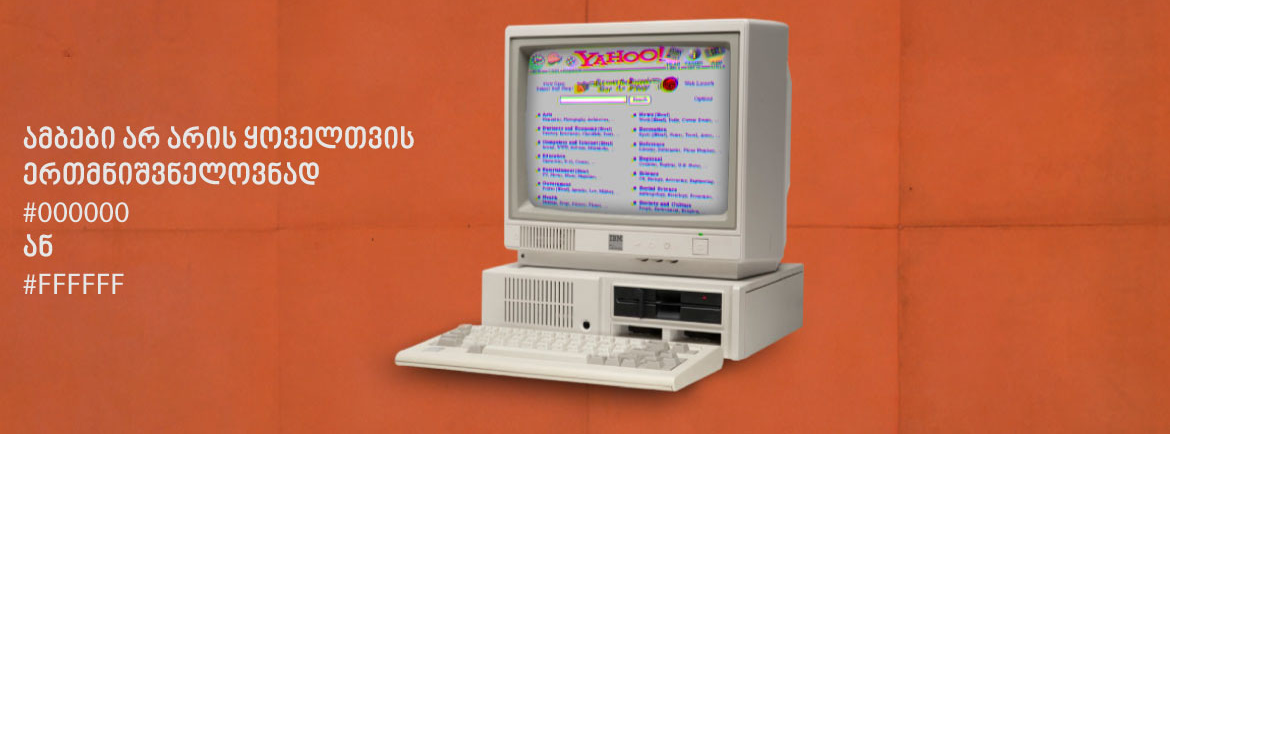
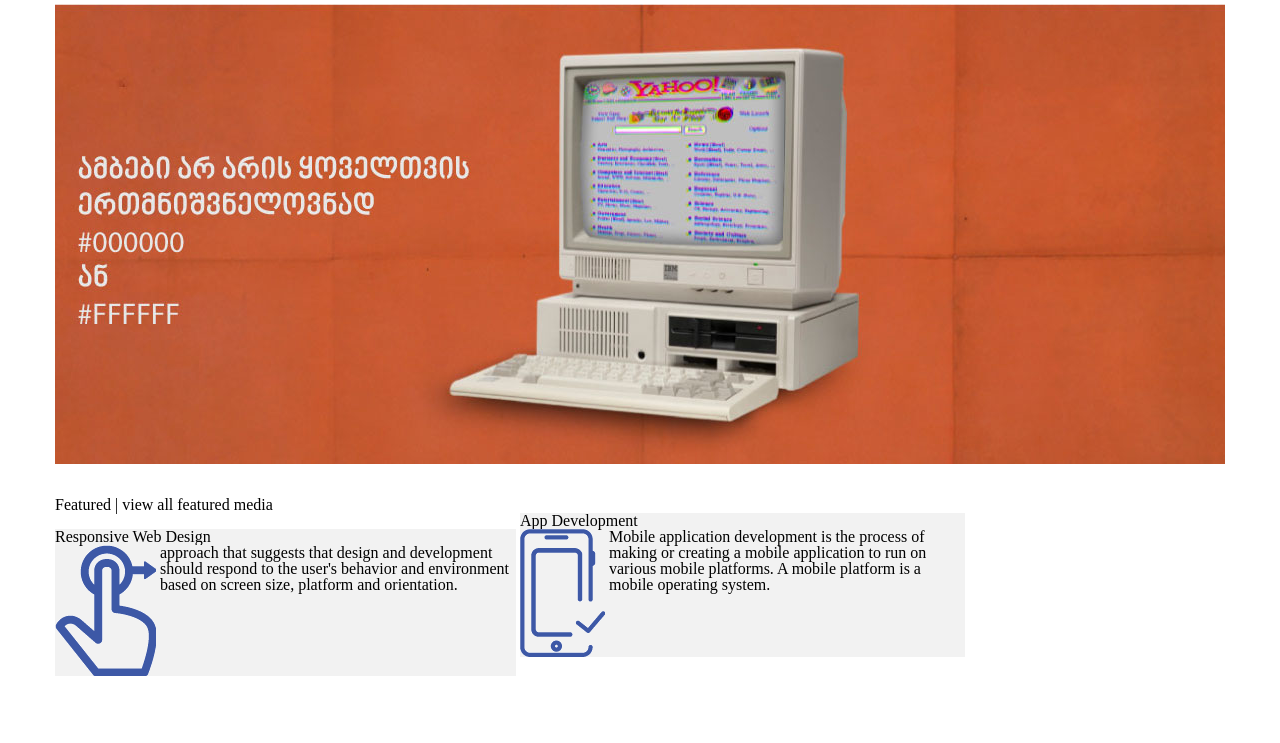
Before and after one commit to mishobokeria/davaleba4, a plain HTML site: page index.html in a window 1280 px wide. Shown: the part 57-800 px from the top of the page. Drawn offline with Linux system fonts and the light colour scheme.

Commit message:
add version

```diff
--- a/css/style.css
+++ b/css/style.css
@@ -18,5 +18,17 @@
 }
 .container{
 	width: 1170px;
-	margin: o auto;
+	margin: 0 auto;
 }
+.section{
+	margin-top: 30px;
+}
+.block-section{
+	display: inline-block;
+	background-color: #F2F2F2;
+}
+.block-text{
+	width: 356px;
+}.block-1{
+	vertical-align: top;
+}
--- a/index.html
+++ b/index.html
@@ -2,6 +2,7 @@
 <html>
 <head>
 	<title>davaleba4</title>
+	<meta charset="UTF-8" />
 	<link rel="stylesheet" type="text/css" href="css/reset.css">
 	<link rel="stylesheet" type="text/css" href="css/fonts.css">
 	<link rel="stylesheet" type="text/css" href="css/style.css">
@@ -25,6 +26,25 @@
 	<div class="container">
 		<img src="img/banner.jpg" alt="banner">
 	</div>
+
+</section>
+<section class="section container">
+	<h2>Featured | view all featured media</h2>
+	<div class="main-block block-section">
+
+		<h3>Responsive Web Design</h3>
+		<img class="block-1" src="img/block1.png">
+	<div class="block-text block-section">
+		<p>approach that suggests that design and development should respond to the user's behavior and environment based on screen size, platform and orientation.</p>
+
+	</div>
+</div>
+	<div class="block-section">
+		<h3>App Development</h3>
+		<img class="block-1" src="img/block2.png">
+		<div class="block-text block-section"><p>Mobile application development is the process of making or creating a mobile application to run on various mobile platforms. A mobile platform is a mobile operating system.</p>
+	</div>
+	</div>
 </section>
 </body>
 </html>
```
Also changed, not shown: img/block1.png (added), img/block2.png (added), 1 other file.
